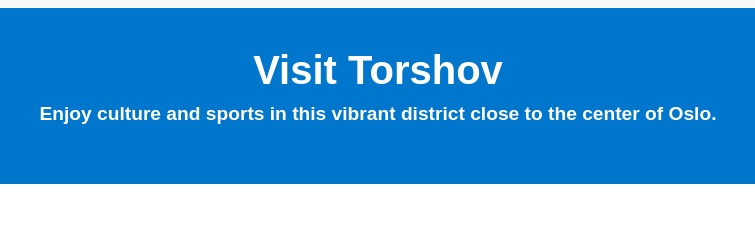
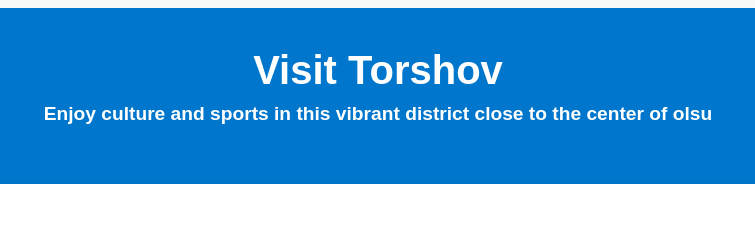
Before and after one commit to Nafaielhasan/visite, a plain HTML site: page ex 2/index.html in a window 1280 px wide. Shown: the top 240 px of the page, 262-1017 px from the left. Drawn offline with Linux system fonts and the light colour scheme.

Commit message:
update score header

```diff
--- a/ex 2/index.html
+++ b/ex 2/index.html
@@ -7,7 +7,7 @@
 <body>
   <header class="header">
     <h1 id="title">Visit Torshov</h1>
-    <h3 id="subtitle">Enjoy culture and sports in this vibrant district close to the center of Oslo.</h3>
+    <h3 id="subtitle">Enjoy culture and sports in this vibrant district close to the center of olsu</h3>
   </header>
 
   <section class="activities section">
```
